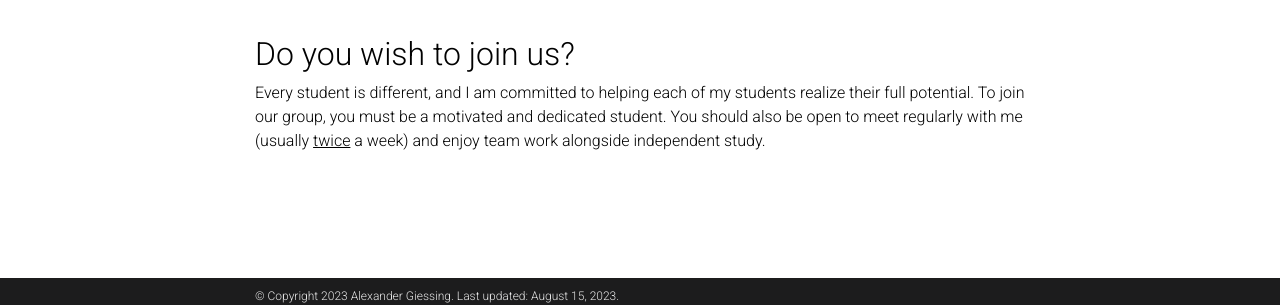
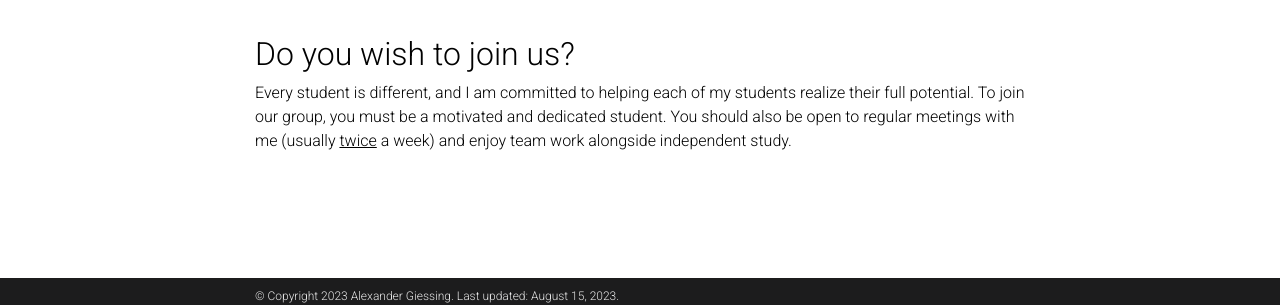
Before and after one commit to agiessing/agiessing.github.io, a Jekyll site: the page built from _pages/people.md, in a window 1280 px wide. Shown: the part 587-892 px from the top of the page. Built offline with Jekyll 4.4.1, drawn with Linux system fonts in a browser that asks for light colours; comment, search, counter and statistics services are not loaded; a style sheet for code colours, icons or effects is not loaded.

Commit message:
Update people.md

```diff
--- a/_pages/people.md
+++ b/_pages/people.md
@@ -59,5 +59,5 @@
 
  <div class="container mt-5">
     <h2 class="post-title"> Do you wish to join us?</h2>
-        <p>Every student is different, and I am committed to helping each of my students realize their full potential. To join our group, you must be a motivated and dedicated student. You should also be open to meet regularly with me (usually <u>twice</u> a week) and enjoy team work alongside independent study. </p>
+        <p>Every student is different, and I am committed to helping each of my students realize their full potential. To join our group, you must be a motivated and dedicated student. You should also be open to regular meetings with me (usually <u>twice</u> a week) and enjoy team work alongside independent study. </p>
  </div>
```
